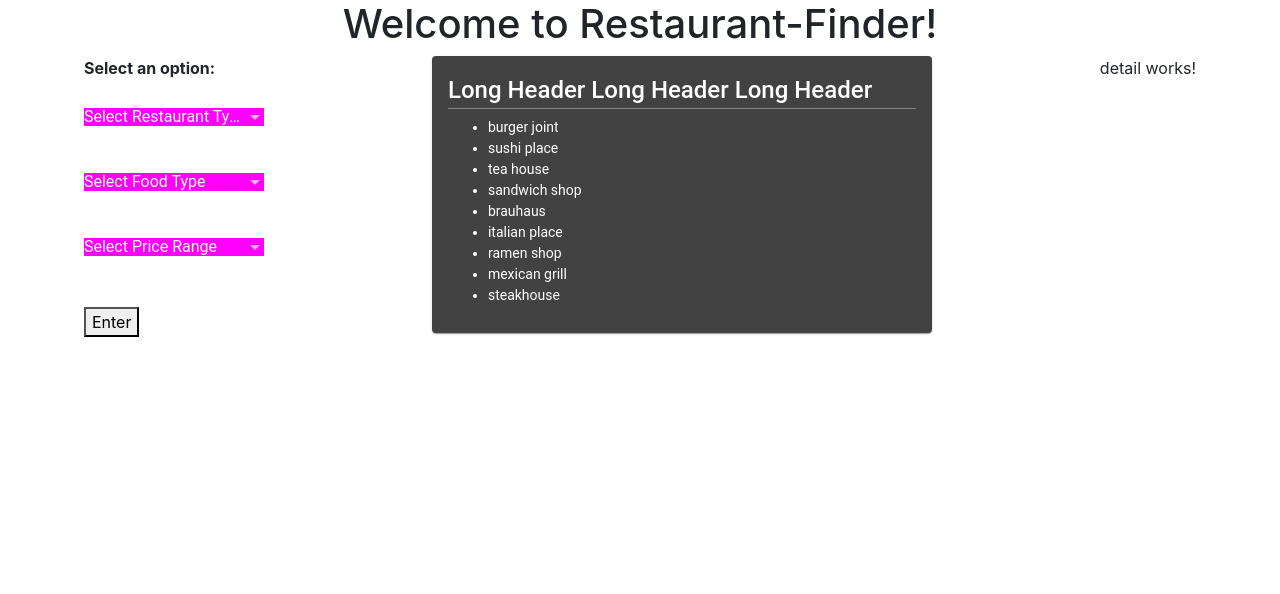
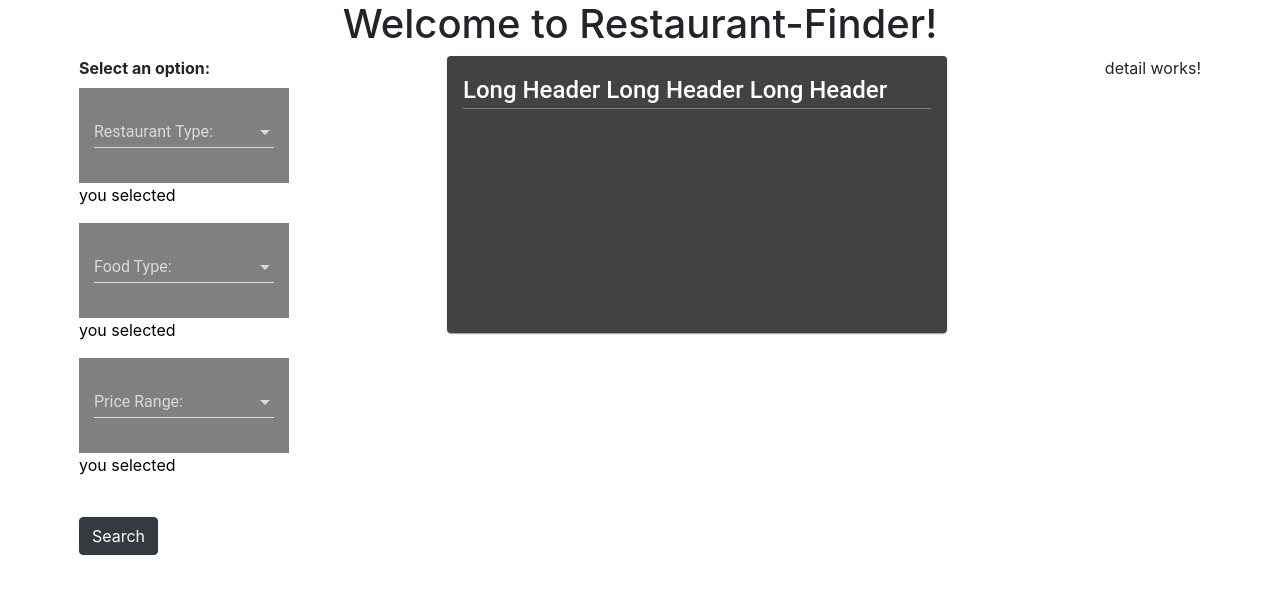
Before and after one commit to benjaminalbertson/Restaurant-Finder, an Angular app in the folder Restaurant-Finder/: page / in a window 1280 px wide. Shown: the top 594 px of the page. Built offline with nearby package versions, Linux system fonts and the light colour scheme.

Commit message:
added functionality for the list from the search

```diff
--- a/Restaurant-Finder/src/app/app.component.ts
+++ b/Restaurant-Finder/src/app/app.component.ts
@@ -5,7 +5,7 @@ import { RestaurantService } from './restaurant.service';
   selector: 'app-root',
   templateUrl: './app.component.html',
   styleUrls: ['./app.component.css'],
-  providers: [RestaurantService]
+  providers: []
 })
 export class AppComponent {
   title = 'Restaurant-Finder';
--- a/Restaurant-Finder/src/app/app.module.ts
+++ b/Restaurant-Finder/src/app/app.module.ts
@@ -4,6 +4,7 @@ import {MatSelectModule} from '@angular/material/select';
 import {BrowserAnimationsModule} from '@angular/platform-browser/animations';
 import { FormsModule } from '@angular/forms';
 import {MatCardModule} from '@angular/material/card';
+import { RestaurantService } from './restaurant.service'
 
 
 import { AppComponent } from './app.component';
@@ -25,7 +26,7 @@ import { DetailComponent } from './detail/detail.component';
     FormsModule,
     MatCardModule
   ],
-  providers: [],
+  providers: [RestaurantService],
   bootstrap: [AppComponent]
 })
 export class AppModule { }
--- a/Restaurant-Finder/src/app/list/list.component.ts
+++ b/Restaurant-Finder/src/app/list/list.component.ts
@@ -9,15 +9,23 @@ import { Restaurant } from '../restaurant'
 })
 export class ListComponent implements OnInit {
 
-  constructor(private resService: RestaurantService) { }
+  constructor(private resService: RestaurantService) { this.resService.listUpdated.subscribe(
+    (result: Restaurant[]) => this.restaurants = result
+  );}
 
   restaurants: Restaurant[];
+
   ngOnInit() {
-    this.getRestaurants();
+    //this.restaurants = this.resService.getRestaurants();
+    //this.getRestaurants();
+
   }
 
-getRestaurants(): /*Restaurant[]*/void{
-  this.restaurants = this.resService.getRestaurants();
-  //return this.restaurants;
+
+
+// getRestaurants(): /*Restaurant[]*/void{
+//   this.restaurants = this.resService.giveFilteredRestaurants();
+//   //return this.restaurants;
+// }
+
 }
-}
--- a/Restaurant-Finder/src/app/restaurant.service.ts
+++ b/Restaurant-Finder/src/app/restaurant.service.ts
@@ -1,4 +1,4 @@
-import { Injectable } from '@angular/core';
+import { Injectable, EventEmitter } from '@angular/core';
 import { Restaurant } from './restaurant';
 import { RESTAURANTS } from './mock-restaurants';
 
@@ -7,11 +7,24 @@ import { RESTAURANTS } from './mock-restaurants';
 })
 export class RestaurantService {
 
+  filteredRestaurants: Restaurant[];
   constructor() { }
+
+  listUpdated = new EventEmitter<Restaurant[]>();
 
   getRestaurants(): Restaurant[]{
     return RESTAURANTS;
   }
 
+  //grabs filtered restaurant results from the search component
+  // takeFilteredRestaurants(result: Restaurant[]): void {
+  //   this.filteredRestaurants = result;
+  // }
+
+  //gives the results to the list component
+  // giveFilteredRestaurants(): Restaurant[]{
+  //   return this.filteredRestaurants;
+  // }
+
 
 }
--- a/Restaurant-Finder/src/app/search/search.component.css
+++ b/Restaurant-Finder/src/app/search/search.component.css
@@ -3,9 +3,17 @@ mat-option {
 }
 mat-select {
    color: black;
-   background-color: magenta;
+}
+
+mat-form-field {
+    background-color: gray;
+    padding: 15px;
 }
 
 label {
     font-weight: 700;
 }
+
+p {
+    color: black;
+}
--- a/Restaurant-Finder/src/app/search/search.component.html
+++ b/Restaurant-Finder/src/app/search/search.component.html
@@ -5,11 +5,12 @@
   <mat-label>Restaurant Type:</mat-label>
   <mat-select [(value)]="selectedRestaurantType">
     <mat-option value ="none">Select Restaurant Type</mat-option>
-    <mat-option value="bar">Bar</mat-option>
-    <mat-option value="fastfood">Fast Food</mat-option>
-    <mat-option value="sitdown">Sit-Down</mat-option>
+    <mat-option value="Bar">Bar</mat-option>
+    <mat-option value="Fast Food">Fast Food</mat-option>
+    <mat-option value="Sit Down">Sit-Down</mat-option>
   </mat-select>
 </mat-form-field>
+<p>you selected {{selectedRestaurantType}}</p>
 </div>
 
 <div>
@@ -17,11 +18,12 @@
     <mat-label>Food Type:</mat-label>
     <mat-select [(value)]="selectedFoodType">
       <mat-option value ="none">Select Food Type</mat-option>
-      <mat-option value="italian">Italian</mat-option>
-      <mat-option value="mexican">Mexican</mat-option>
-      <mat-option value="american">American</mat-option>
+      <mat-option value="Italian">Italian</mat-option>
+      <mat-option value="Mexican">Mexican</mat-option>
+      <mat-option value="American">American</mat-option>
     </mat-select>
   </mat-form-field>
+  <p>you selected {{selectedFoodType}}</p>
   </div>
 
   <div>
@@ -29,11 +31,12 @@
       <mat-label>Price Range:</mat-label>
       <mat-select [(value)]="selectedPriceRange">
         <mat-option value ="none">Select Price Range</mat-option>
-        <mat-option value="cheap">Cheap</mat-option>
-        <mat-option value="midrange">Mid-Range</mat-option>
-        <mat-option value="expensive">Expensive</mat-option>
+        <mat-option value="Cheap">Cheap</mat-option>
+        <mat-option value="Midrange">Mid-Range</mat-option>
+        <mat-option value="Expensive">Expensive</mat-option>
       </mat-select>
     </mat-form-field>
+    <p>you selected {{selectedPriceRange}}</p>
     </div>
 <br>
-<button (click)="createList()">Enter</button>
+<button class="btn btn-dark" (click)="searchRestaurants()">Search</button>
--- a/Restaurant-Finder/src/app/search/search.component.ts
+++ b/Restaurant-Finder/src/app/search/search.component.ts
@@ -13,54 +13,49 @@ export class SearchComponent implements OnInit {
 
   constructor(private resService: RestaurantService) { }
 
-  selectedRestaurantType = "none";
-  selectedFoodType = "none";
-  selectedPriceRange = "none";
+  selectedRestaurantType: string;
+  selectedFoodType: string;
+  selectedPriceRange: string;
+
+  result: Restaurant[];
 
   // searchTags: string[];
   restaurants: Restaurant[] = this.resService.getRestaurants();
 
   ngOnInit() {
+    this.searchRestaurants();
+  }
+
+
+
+   searchRestaurants(){
+
+
+
+    for(let entry of this.restaurants){
+      if(entry.restaurantType == this.selectedRestaurantType && entry.foodType == this.selectedFoodType && entry.priceRange == this.selectedPriceRange){
+        this.result.push(entry);
+      }
+    }
+
+    //this.resService.takeFilteredRestaurants(this.result);
+
+    this.resService.listUpdated.emit(this.result);
+
+    this.result = [];
 
   }
 
-  createList(){
-    var resList = [this.selectedRestaurantType,this.selectedFoodType,this.selectedPriceRange];
-    var ul = document.querySelector("ul");
-    for(var i = 0; i < resList.length; i++)
-    {
-      var listItem = resList[i];
-      var item = document.createElement("li");
-      item.textContent = listItem;
-      ul.appendChild(item);
-    }
-  }
 
-   searchRestaurants(): Restaurant[]{
-
-     var result:Restaurant[];
-
-    for(let entry of this.restaurants){
-      if(entry.restaurantType === this.selectedRestaurantType && entry.foodType === this.selectedFoodType && entry.priceRange === this.selectedPriceRange){
-        result.push(entry);
-      }
-    }
-
-
-    //returns the result array, if none of the restaurants have the tags, it will return an empty array
-       return result;
-
-
-  }
-
-  // addTag(tag: string){
-  //   this.searchTags.push(tag);
-  // }
-
-  // clear(){
-  //   while(this.searchTags.length != 0){
-  //     this.searchTags.pop;
+    // createList(){
+  //   var resList = [this.selectedRestaurantType,this.selectedFoodType,this.selectedPriceRange];
+  //   var ul = document.querySelector("ul");
+  //   for(var i = 0; i < resList.length; i++)
+  //   {
+  //     var listItem = resList[i];
+  //     var item = document.createElement("li");
+  //     item.textContent = listItem;
+  //     ul.appendChild(item);
   //   }
   // }
-
 }
```
